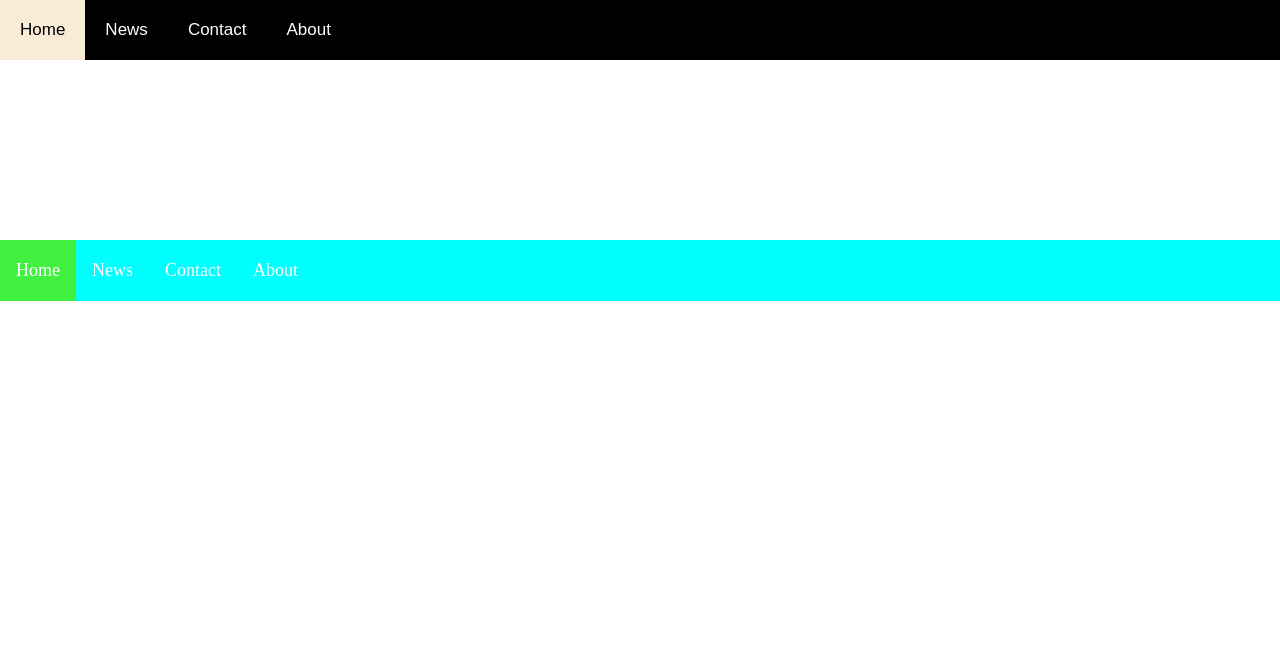
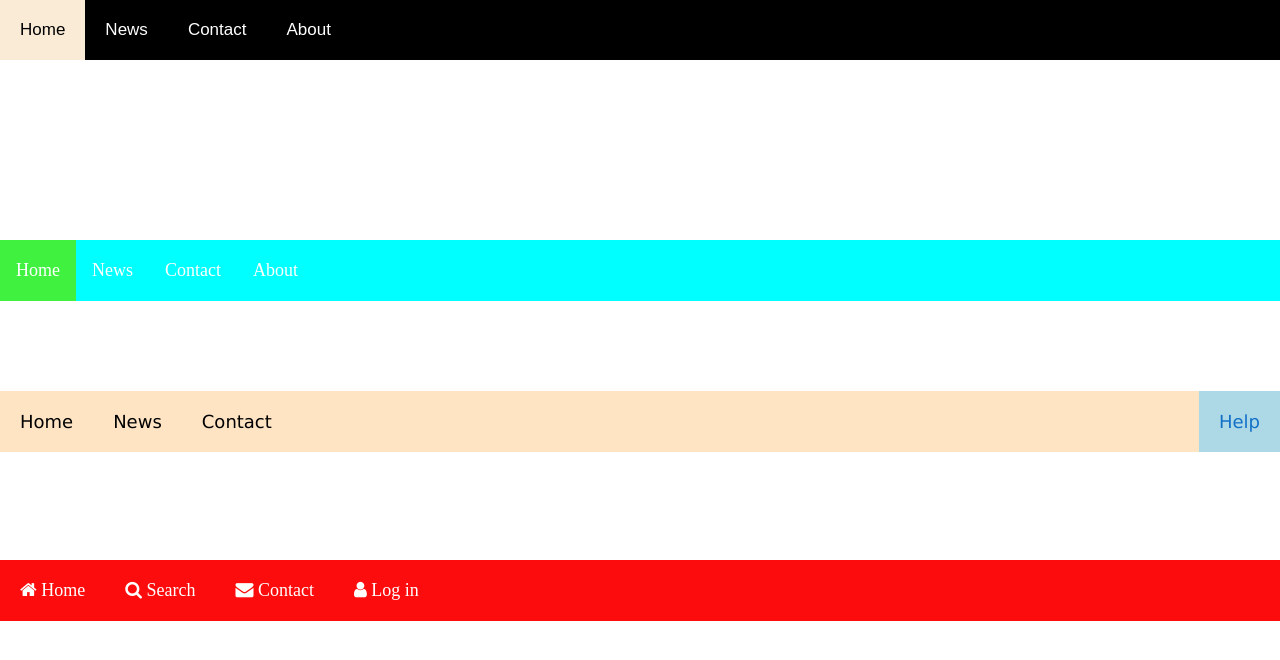
Before and after one commit to fatemeazhari/tamrinw3, a plain HTML site: page index3.html in a window 1280 px wide. Drawn offline with Linux system fonts and the light colour scheme.

Commit message:
practice for test2

```diff
--- a/index3.html
+++ b/index3.html
@@ -73,6 +73,44 @@
     text-align: left;
   }
 }
+  .box{
+    overflow: hidden;
+    background-color: bisque;
+  }
+  .box a{
+    padding: 20px 20px;
+    color: black;
+    text-decoration: none;
+    font-size: 18px;
+    font-family: 'Lucida Sans', 'Lucida Sans Regular', 'Lucida Grande', 'Lucida Sans Unicode', Geneva, Verdana, sans-serif;
+    text-align: center;
+    float: left;
+  }
+  .box a:hover{
+    background-color: chocolate;
+    color: white;
+  }
+  .box a.split{
+    float:right ;
+    background-color: lightblue;
+    color: rgb(18, 112, 199);
+  }
+  .navicon{
+    background-color: rgb(252, 12, 12);
+    overflow: auto;
+    width: 100%;
+  }
+    .navicon a{
+      float: left;
+      color: white;
+      text-decoration: none;
+      padding: 20px 20px;
+      font-size: 18px;
+    }
+    .navicon a:hover{
+      background-color: peachpuff;
+      color: black;
+    }
 
     </style>
 </head>
@@ -102,5 +140,23 @@ function myFunction() {
   }
 }
 </script>
+  <br><br><br><br><br>
+  <div class="box">
+    <a href="#home">Home</a>
+    <a href="#news">News</a>
+    <a href="#contact">Contact</a>
+    <a class="split" href="#about">Help</a>
+  </div>
+  <br><br><br><br><br><br>
+  <div class="navicon">
+    <a href="#home"><i class="fa fa-home" aria-hidden="true"></i>
+Home</a>
+  <a href="#search"><i class="fa fa-search" aria-hidden="true"></i>
+Search</a>
+  <a href="#contact"><i class="fa fa-envelope" aria-hidden="true"></i>
+Contact</a>
+  <a href="#login"><i class="fa fa-user" aria-hidden="true"></i>
+Log in</a>
+  </div>
 </body>
 </html>
```
